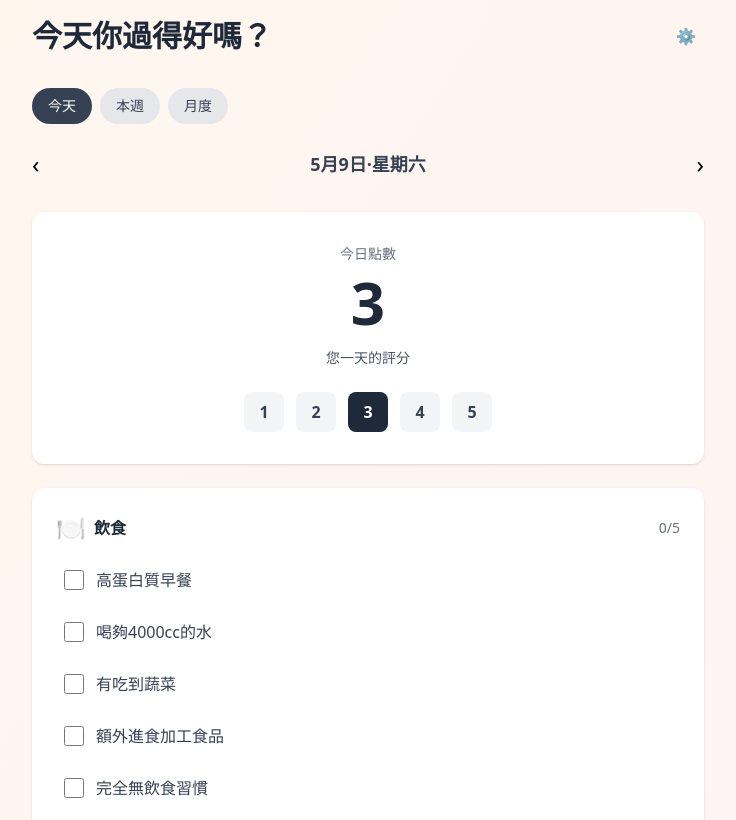
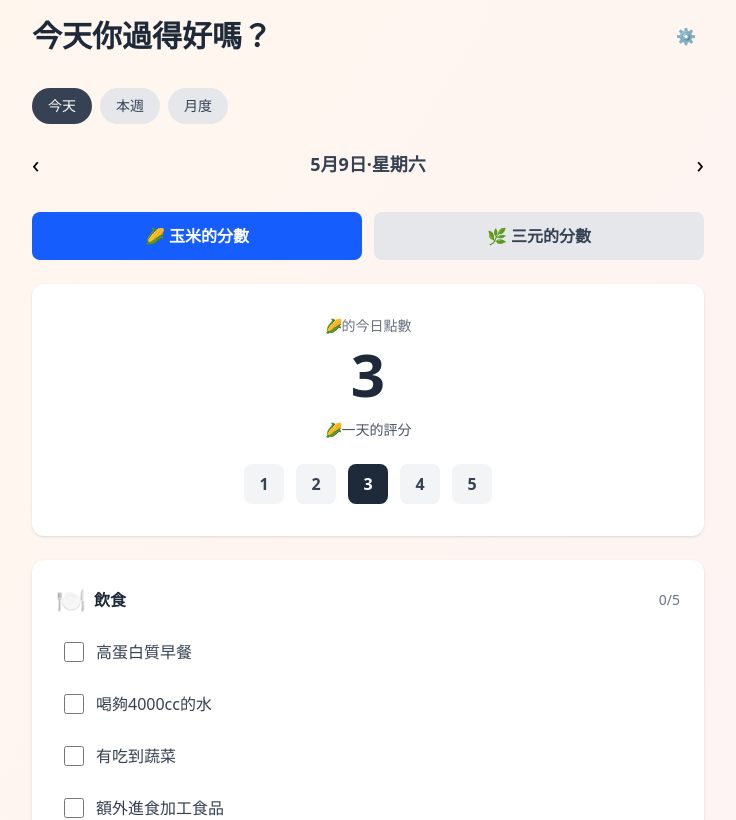
Before and after one commit to Yumin0/daily-reflection, a Next.js app: page / in a window 1280 px wide. Shown: the top 820 px of the page, without its empty margins (272-1008 px from the left). Built offline with nearby package versions, Linux system fonts and the light colour scheme; no server answers; the database is empty.

Commit message:
更新每日反思表單為兩人問卷

```diff
--- a/src/components/DailyReflection.tsx
+++ b/src/components/DailyReflection.tsx
@@ -8,6 +8,7 @@ import { zhCN } from 'date-fns/locale'
 type ReflectionData = {
   id?: string
   date: string
+  user: 'yumi' | 'sangyuan'
   score: number
   diet: string[]
   work: string[]
@@ -17,16 +18,28 @@ type ReflectionData = {
 
 export default function DailyReflection() {
   const [date, setDate] = useState<Date>(new Date())
-  const [score, setScore] = useState(3)
+  const [currentUser, setCurrentUser] = useState<'me' | 'bf'>('me')
   const [loading, setLoading] = useState(false)
-  const [saved, setSaved] = useState(false)
-  const [data, setData] = useState<ReflectionData>({
+  const [saved, setSaved] = useState<'me' | 'bf' | null>(null)
+  const [data, setData] = useState<Record<'me' | 'bf', ReflectionData>>({
+    me: {
       date: format(new Date(), 'yyyy-MM-dd'),
+      user: 'me',
       score: 3,
       diet: [],
       work: [],
       rest: [],
       growth: [],
+    },
+    bf: {
+      date: format(new Date(), 'yyyy-MM-dd'),
+      user: 'bf',
+      score: 3,
+      diet: [],
+      work: [],
+      rest: [],
+      growth: [],
+    },
   })
 
   const dietItems = ['高蛋白質早餐', '喝夠4000cc的水', '有吃到蔬菜', '額外進食加工食品', '完全無飲食習慣']
@@ -42,60 +55,65 @@ export default function DailyReflection() {
 
   const loadData = async () => {
     setLoading(true)
+    const users: ('me' | 'bf')[] = ['me', 'bf']
+    const newData: Record<'me' | 'bf', ReflectionData> = {
+      me: { date: dateStr, user: 'me', score: 3, diet: [], work: [], rest: [], growth: [] },
+      bf: { date: dateStr, user: 'bf', score: 3, diet: [], work: [], rest: [], growth: [] },
+    }
+
+    for (const user of users) {
       const { data: record } = await supabase
         .from('reflections')
         .select('*')
         .eq('date', dateStr)
-      .single()
+        .eq('user', user)
+        .maybeSingle()
 
       if (record) {
-      setData(record)
-      setScore(record.score)
-    } else {
-      setData({
-        date: dateStr,
-        score: 3,
-        diet: [],
-        work: [],
-        rest: [],
-        growth: [],
-      })
-      setScore(3)
+        newData[user] = record
       }
-    setLoading(false)
-    setSaved(false)
     }
 
-  const handleCheckbox = (category: keyof Omit<ReflectionData, 'id' | 'date' | 'score'>, item: string) => {
+    setData(newData)
+    setSaved(null)
+    setLoading(false)
+  }
+
+  const handleCheckbox = (category: keyof Omit<ReflectionData, 'id' | 'date' | 'user' | 'score'>, item: string) => {
     setData(prev => {
-      const items = prev[category]
-      if (items.includes(item)) {
-        return { ...prev, [category]: items.filter(i => i !== item) }
-      } else {
-        return { ...prev, [category]: [...items, item] }
+      const userData = prev[currentUser]
+      const items = userData[category]
+      return {
+        ...prev,
+        [currentUser]: {
+          ...userData,
+          [category]: items.includes(item) ? items.filter(i => i !== item) : [...items, item],
+        },
       }
     })
   }
 
   const handleSave = async () => {
     setLoading(true)
+    const userData = data[currentUser]
     const { data: existing } = await supabase
       .from('reflections')
       .select('id')
       .eq('date', dateStr)
-      .single()
+      .eq('user', currentUser)
+      .maybeSingle()
 
-    const payload = { ...data, date: dateStr, score }
+    const payload = { ...userData, date: dateStr, user: currentUser }
 
     if (existing) {
-      await supabase.from('reflections').update(payload).eq('date', dateStr)
+      await supabase.from('reflections').update(payload).eq('id', existing.id)
     } else {
       await supabase.from('reflections').insert([payload])
     }
 
-    setSaved(true)
+    setSaved(currentUser)
     setLoading(false)
-    setTimeout(() => setSaved(false), 2000)
+    setTimeout(() => setSaved(null), 2000)
   }
 
   return (
@@ -123,18 +141,46 @@ export default function DailyReflection() {
           <button onClick={() => setDate(addDays(date, 1))} className="text-2xl">›</button>
         </div>
 
+        {/* User Selection Tabs */}
+        <div className="flex gap-3 mb-6">
+          <button
+            onClick={() => setCurrentUser('me')}
+            className={`flex-1 py-3 rounded-lg font-semibold transition ${
+              currentUser === 'me'
+                ? 'bg-blue-600 text-white'
+                : 'bg-gray-200 text-gray-700 hover:bg-gray-300'
+            }`}
+          >
+            🌽 玉米的分數
+          </button>
+          <button
+            onClick={() => setCurrentUser('bf')}
+            className={`flex-1 py-3 rounded-lg font-semibold transition ${
+              currentUser === 'bf'
+                ? 'bg-pink-600 text-white'
+                : 'bg-gray-200 text-gray-700 hover:bg-gray-300'
+            }`}
+          >
+            🌿 三元的分數
+          </button>
+        </div>
+
         {/* Daily Score */}
         <div className="bg-white rounded-xl p-8 mb-6 text-center shadow-sm">
-          <div className="text-gray-500 text-sm mb-2">今日點數</div>
-          <div className="text-6xl font-bold text-gray-800 mb-4">{score}</div>
-          <div className="text-gray-600 text-sm mb-6">您一天的評分</div>
+          <div className="text-gray-500 text-sm mb-2">
+            {currentUser === 'me' ? '🌽的' : '🌿 的'}今日點數
+          </div>
+          <div className="text-6xl font-bold text-gray-800 mb-4">{data[currentUser].score}</div>
+          <div className="text-gray-600 text-sm mb-6">
+            {currentUser === 'me' ? '🌽' : '🌿 友'}一天的評分
+          </div>
           <div className="flex justify-center gap-3">
             {[1, 2, 3, 4, 5].map(n => (
               <button
                 key={n}
-                onClick={() => setScore(n)}
+                onClick={() => setData(prev => ({ ...prev, [currentUser]: { ...prev[currentUser], score: n } }))}
                 className={`w-10 h-10 rounded-lg font-semibold transition ${
-                  score === n ? 'bg-gray-800 text-white' : 'bg-gray-100 text-gray-700 hover:bg-gray-200'
+                  data[currentUser].score === n ? 'bg-gray-800 text-white' : 'bg-gray-100 text-gray-700 hover:bg-gray-200'
                 }`}
               >
                 {n}
@@ -157,7 +203,7 @@ export default function DailyReflection() {
                 <span className="font-semibold text-gray-800">{section.title}</span>
               </div>
               <span className="text-sm text-gray-500">
-                {data[section.category].length}/{section.items.length}
+                {data[currentUser][section.category].length}/{section.items.length}
               </span>
             </div>
             <div className="space-y-3">
@@ -165,11 +211,11 @@ export default function DailyReflection() {
                 <label key={item} className="flex items-center gap-3 cursor-pointer hover:bg-gray-50 p-2 rounded">
                   <input
                     type="checkbox"
-                    checked={data[section.category].includes(item)}
+                    checked={data[currentUser][section.category].includes(item)}
                     onChange={() => handleCheckbox(section.category, item)}
                     className="w-5 h-5 rounded border-gray-300"
                   />
-                  <span className={data[section.category].includes(item) ? 'line-through text-gray-400' : 'text-gray-700'}>
+                  <span className={data[currentUser][section.category].includes(item) ? 'line-through text-gray-400' : 'text-gray-700'}>
                     {item}
                   </span>
                 </label>
@@ -184,7 +230,7 @@ export default function DailyReflection() {
           disabled={loading}
           className="w-full py-3 bg-gray-800 text-white rounded-lg font-semibold hover:bg-gray-900 disabled:opacity-50 transition mb-4"
         >
-          {loading ? '保存中...' : saved ? '已保存！' : '保存今日日記'}
+          {loading ? '保存中...' : saved === currentUser ? '已保存！' : `保存${currentUser === 'me' ? '🌽 玉米的' : '🌿 三元的'}日記`}
         </button>
       </div>
     </div>
```
Lines whose indentation alone changed are shown as unchanged.
